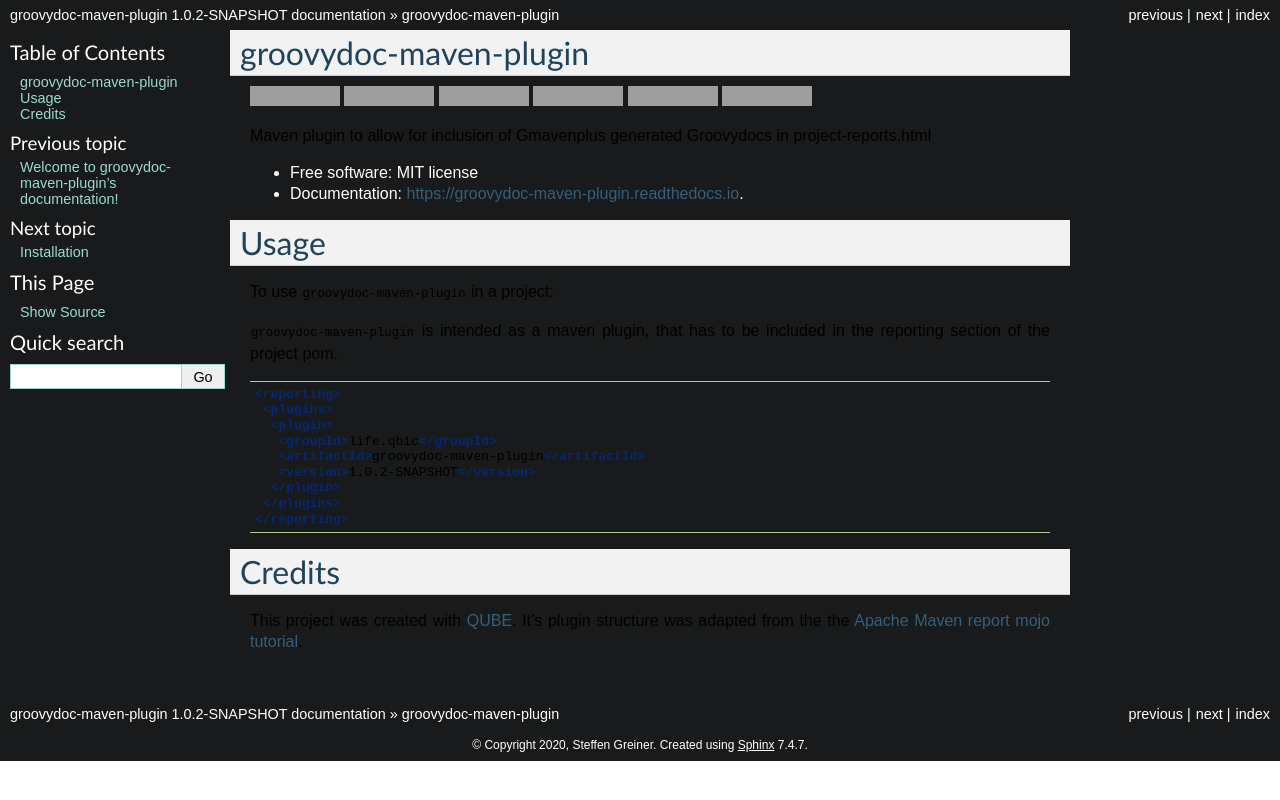
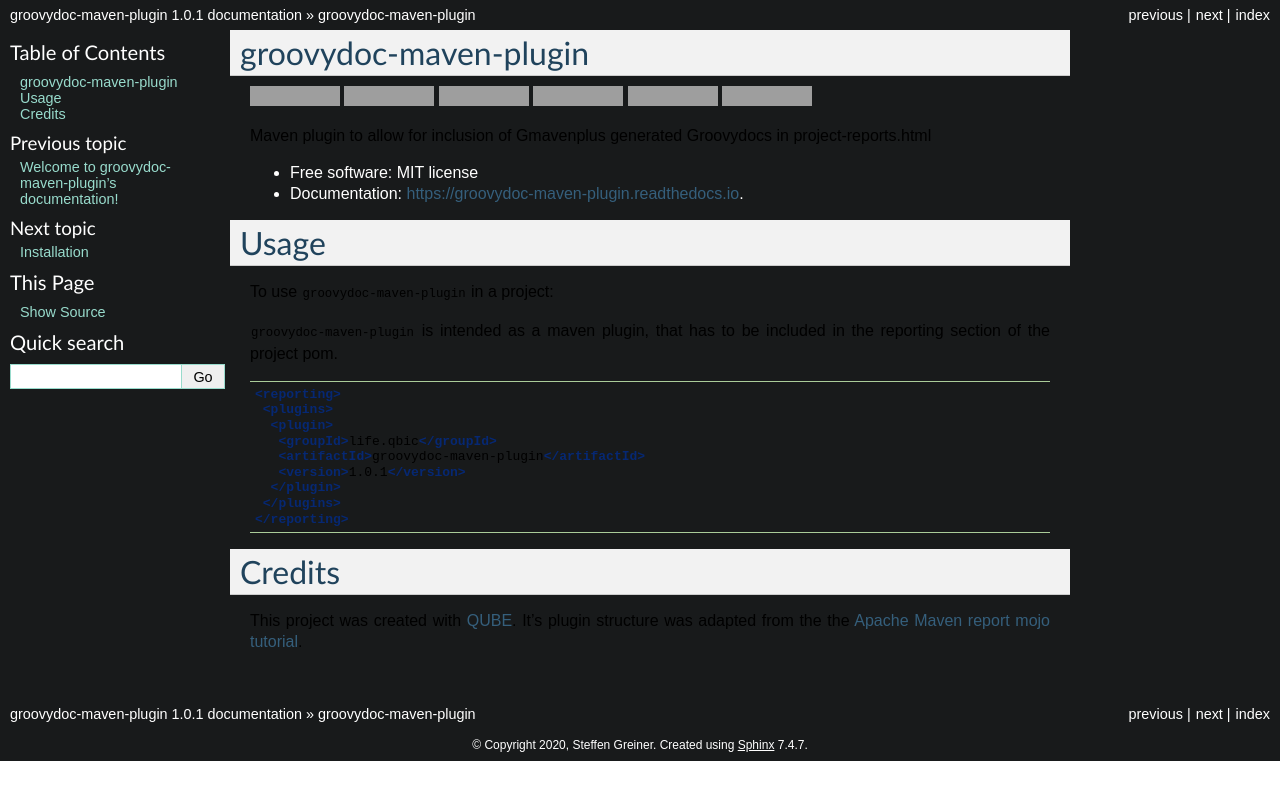
Before and after one commit to Steffengreiner/groovydoc-maven-plugin, a Sphinx documentation site: the page built from docs/readme.rst, in a window 1280 px wide, cut to the strip 0-800 px from the top of the page. Built offline with Sphinx 7.4.7, drawn with Linux system fonts in a browser that asks for light colours; grey boxes are pictures that could not be loaded.

Commit message:
Fix Version Conflict from 1.0.2 SNAPSHOT to 1.0.1

```diff
--- a/README.rst
+++ b/README.rst
@@ -45,7 +45,7 @@ To use :code:`groovydoc-maven-plugin` in a project:
    <plugin>
     <groupId>life.qbic</groupId>
     <artifactId>groovydoc-maven-plugin</artifactId>
-    <version>1.0.2-SNAPSHOT</version>
+    <version>1.0.1</version>
    </plugin>
   </plugins>
  </reporting>
--- a/docs/conf.py
+++ b/docs/conf.py
@@ -55,9 +55,9 @@ author = "Steffen Greiner"
 # the built documents.
 #
 # The short X.Y version.
-version = '1.0.2-SNAPSHOT'
+version = '1.0.1'
 # The full version, including alpha/beta/rc tags.
-release = '1.0.2-SNAPSHOT'
+release = '1.0.1'
 
 # The language for content autogenerated by Sphinx. Refer to documentation
 # for a list of supported languages.
--- a/qube.cfg
+++ b/qube.cfg
@@ -1,5 +1,5 @@
 [bumpversion]
-current_version = 1.0.2-SNAPSHOT
+current_version = 1.0.1
 
 [bumpversion_files_whitelisted]
 dot_qube = .qube.yml
```
Also changed, not shown: .qube.yml.
